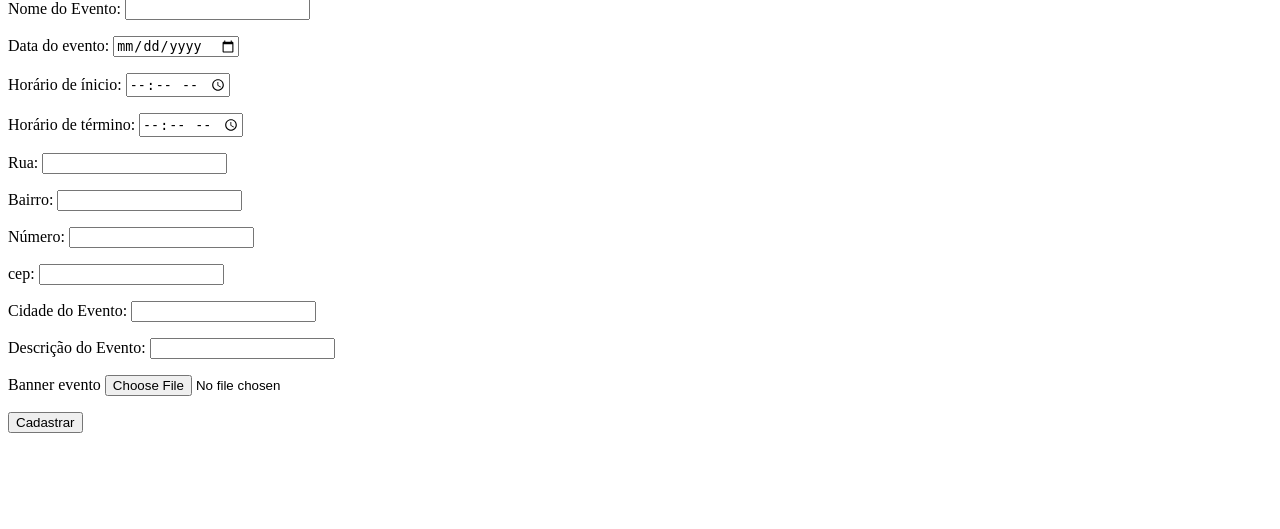
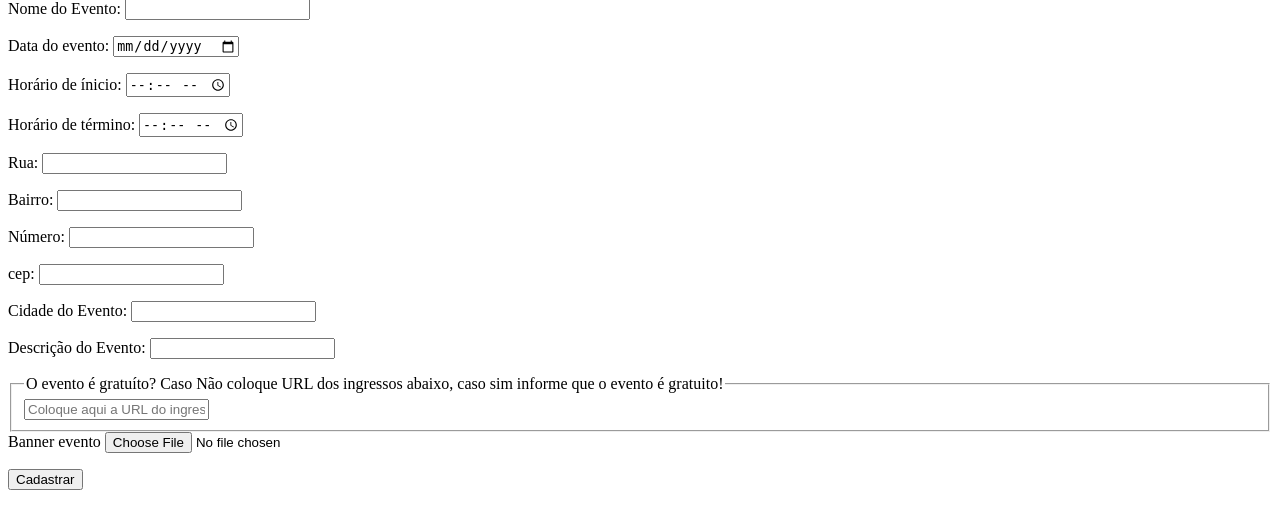
Before and after one commit to kelvinkauan/bkmeventos, a PHP site: page /views/eventos/eventos.php in a window 1280 px wide. Shown: the part 68-597 px from the top of the page. Run offline with PHP 8.4, Linux system fonts and the light colour scheme.

Commit message:
colocando a opção de url no cadastrar evento

```diff
--- a/app/controllers/EventosController.php
+++ b/app/controllers/EventosController.php
@@ -64,6 +64,7 @@ class ControllerEventos{
         $evento->setCEP($_POST["cep"]);
         $evento->setCidade($_POST["cidade"]);
         $evento->setDescricao($_POST["descricao"]);
+        $evento->setIngresso($_POST["ingresso"]);
         $evento -> setImagem($_FILES["upload"]);
         $eventoRepository = new EventosRepository();
         $id = $eventoRepository->create($evento);
@@ -109,6 +110,7 @@ class ControllerEventos{
         $evento->setCidade($_POST["cidade"]);
         $evento->setDescricao($_POST["descricao"]);
         $evento->setImagem($_FILES["upload"]);
+        $evento->setIngresso($_POST["ingresso"]);
         $evento->setId($_GET["id"]);
 
         $eventosRepository = new EventosRepository();
--- a/app/repository/EventosRepository.php
+++ b/app/repository/EventosRepository.php
@@ -14,7 +14,7 @@ class EventosRepository {
 
         try {
 
-            $query = "INSERT INTO cadastrar_evento (nome_evento, data_evento, horaI_evento, horaF_evento, endereco_bairro, endereco_rua, endereco_num, cidade_evento, CEP_evento, descricao_evento,imagem_evento, idOrganizador ) VALUES (:nome,:dia, :inicio, :final, :bairro, :rua, :numero, :cidade, :cep, :descricao, :imagem, :idOrg) ";
+            $query = "INSERT INTO cadastrar_evento (nome_evento, data_evento, horaI_evento, horaF_evento, endereco_bairro, endereco_rua, endereco_num, cidade_evento, CEP_evento, descricao_evento,imagem_evento, idOrganizador, ingresso ) VALUES (:nome,:dia, :inicio, :final, :bairro, :rua, :numero, :cidade, :cep, :descricao, :imagem, :idOrg, :ingresso) ";
             $prepare =$this->conn->prepare($query);
             $prepare->bindValue(":nome", $evento->getNome());
             $prepare->bindValue(":dia", $evento->getData());
@@ -28,6 +28,7 @@ class EventosRepository {
             $prepare->bindValue(":descricao", $evento->getDescricao());
             $prepare->bindValue(":imagem",$evento->getImagem());
             $prepare->bindValue(":idOrg", $_SESSION['Org']);
+            $prepare->bindValue(":ingresso", $evento->getIngresso());
 
             $prepare -> execute();
 
@@ -71,7 +72,7 @@ class EventosRepository {
 
         public function update(EventosModel $evento) : bool {
 
-            $query = "UPDATE cadastrar_evento SET  nome_evento = :nome,  data_evento = :data_evento , horaI_evento = :inicio, horaF_evento = :final, endereco_bairro = :bairro, endereco_rua = :rua, endereco_num = :numero, cidade_evento = :cidade, cep_evento = :cep, descricao_evento = :descricao, imagem_evento = :imagem  WHERE idCadastrar = :id";
+            $query = "UPDATE cadastrar_evento SET  nome_evento = :nome,  data_evento = :data_evento , horaI_evento = :inicio, horaF_evento = :final, endereco_bairro = :bairro, endereco_rua = :rua, endereco_num = :numero, cidade_evento = :cidade, cep_evento = :cep, descricao_evento = :descricao, imagem_evento = :imagem, ingresso = :ingresso WHERE idCadastrar = :id";
             $prepare = $this->conn->prepare($query);
             $prepare -> bindValue("nome", $evento ->getNome());
             $prepare->bindValue(":data_evento", $evento->getData());
@@ -85,6 +86,7 @@ class EventosRepository {
             $prepare->bindValue(":descricao", $evento->getDescricao());
             $prepare->bindValue(":id", $evento->getId());
             $prepare ->bindValue(":imagem", $evento->getImagem());
+            $prepare->bindValue(":ingresso", $evento->getIngresso());
             $result = $prepare->execute();
             return $result;
 
--- a/app/views/eventos/eventos.php
+++ b/app/views/eventos/eventos.php
@@ -41,6 +41,14 @@
         <label for="iddesc">Descrição do Evento:</label>
         <input type="text" name="descricao" id="iddesc" required>
         <p/>
+        <fieldset>
+               <legend>O evento é gratuíto? Caso Não coloque URL dos ingressos abaixo, caso sim informe que o evento é gratuito!</legend>
+               <div class="input-box">
+                  <input type="url" name="ingresso" id="idi" placeholder="Coloque aqui a URL do ingresso" required>
+               </div>
+            </fieldset>
+            <div class="select-box">
+            </div>
         <label for="idf">Banner evento </label>
         <input type="file" name="upload">
         <p/>
--- a/app/views/organizadores/PaginaOrganizador.php
+++ b/app/views/organizadores/PaginaOrganizador.php
@@ -6,6 +6,8 @@
     <meta name="viewport" content="width=device-width, initial-scale=1.0">
     <link href="../views/stylePaginaOrganizador/styles/style.css" rel="stylesheet">
     <link href="../views/stylePaginaOrganizador/styles/fonts.css" rel="stylesheet">
+    <script src="../views/helpers/excluirevento.js" type="text/javascript"></script>
+    <script src="../views/helpers/funcoescrud.js" type="text/javascript"></script>
 
    <!-- <link href="../views/landingPage/styles/media.css" rel="stylesheet">-->
 
@@ -88,6 +90,7 @@
                                    <?=  $event ['cidade_evento']?>
                                    <?=  $event ['cep_evento']?>
                                    <?=  $event ['descricao_evento']?>
+                                   <?= $event['ingresso']?>
                                     <img src="/bkmeventos/app/upload/<?= $event['imagem_evento'] ?>">
                                    [<a href="./EventosController.php?action=edit&id=<?= $event['idCadastrar'] ?>">Editar</a>]
                                     [<a href="javascript: confirmarExclusãoEvento('<?= $event['nome_evento'] ?>', <?= $event ['idCadastrar'] ?>)"> Excluir </a>]
```
Also changed, not shown: app/models/EventosModel.php (+21 -1 lines), app/upload/63c71b0a70d72Kelvin.jpeg (added).
